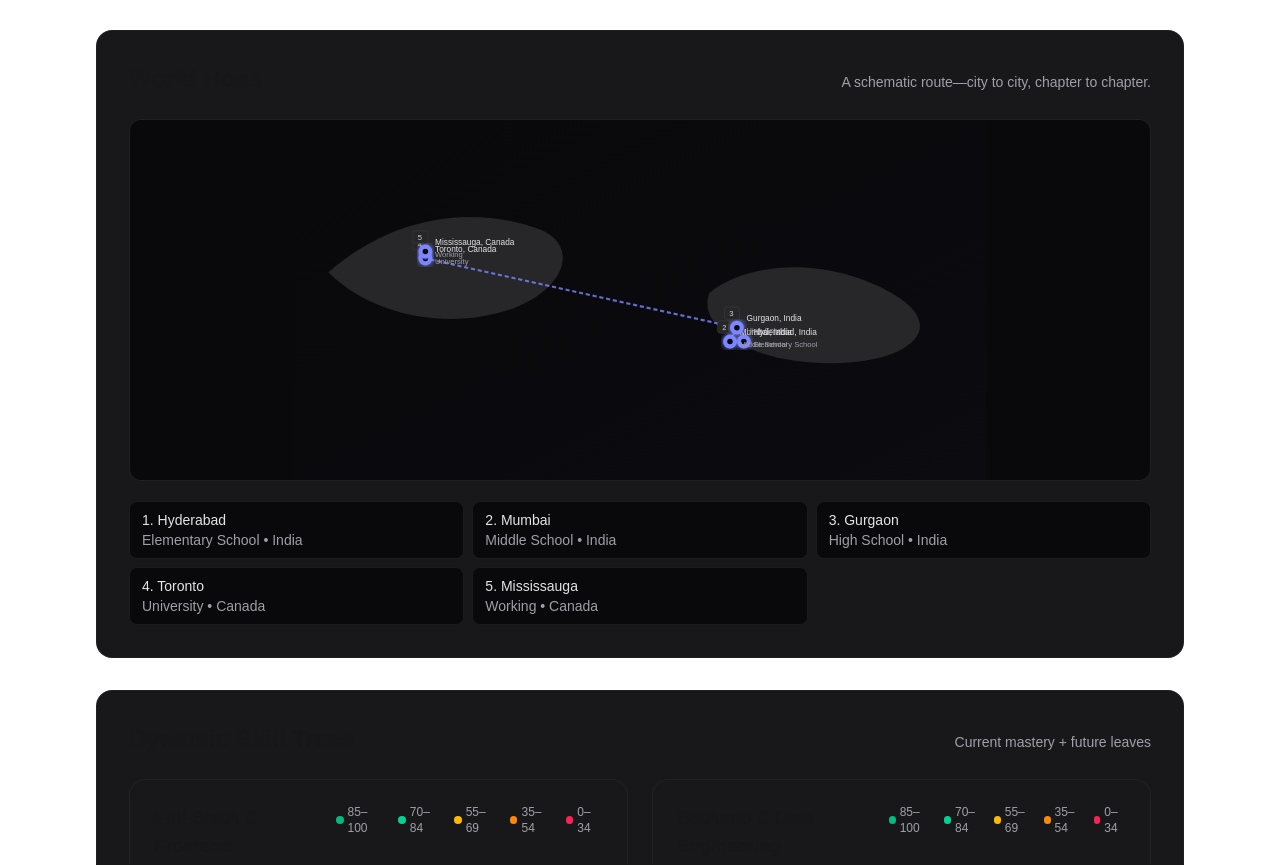
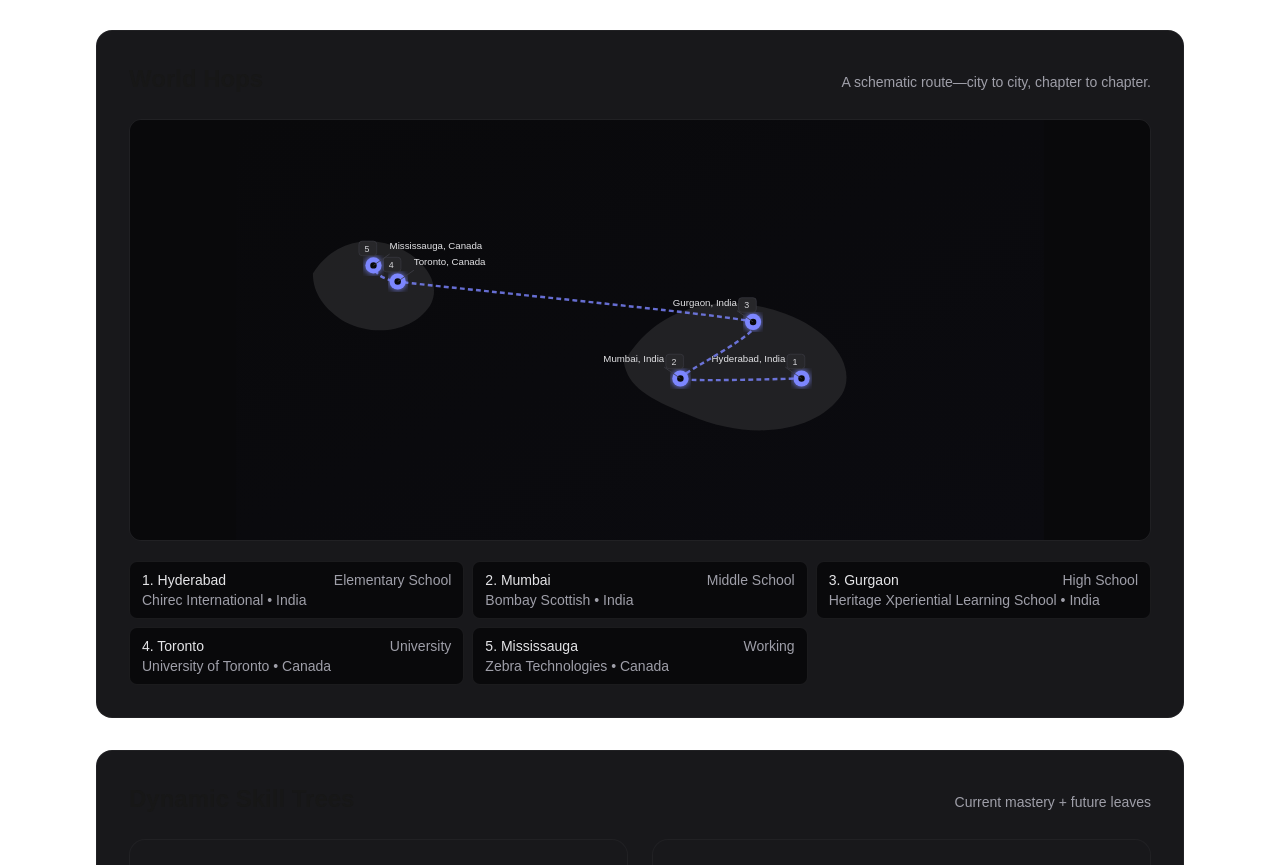
Before and after one commit to Anipreet-Chowdhury/dev-trail, a Next.js app in the folder apps/web/: page /about in a window 1280 px wide. Shown: the part 421-1286 px from the top of the page. Built offline with nearby package versions, Linux system fonts and the light colour scheme.

Commit message:
feat(web): Cleaning up the world hops section to show a cleaner route

```diff
--- a/apps/web/src/Helpers.ts
+++ b/apps/web/src/Helpers.ts
@@ -15,3 +15,52 @@ export const strokeColor = (m: number) => {
     if (m >= 35) return "stroke-orange-400";
     return "stroke-rose-500";
 };
+
+export function smoothQPath(points: Array<{ x: number; y: number }>) {
+  if (points.length < 2) return "";
+  const [p0, ...rest] = points;
+  let d = `M ${p0.x},${p0.y}`;
+  for (let i = 1; i < points.length; i++) {
+    const pPrev = points[i - 1];
+    const p = points[i];
+    const cx = (pPrev.x + p.x) / 2;
+    const cy = (pPrev.y + p.y) / 2;
+    d += ` Q ${pPrev.x},${pPrev.y} ${cx},${cy}`;
+  }
+  const last = points[points.length - 1];
+  d += ` T ${last.x},${last.y}`;
+  return d;
+}
+
+export function labelSide(x: number, width = 1000) {
+  return x < width * 0.5 ? "right" : "left";
+}
+
+export function catmullRomPath(
+  pts: Array<{ x: number; y: number }>,
+  tension = 0.6,
+): string {
+  if (pts.length === 0) return "";
+  if (pts.length === 1) return `M ${pts[0].x},${pts[0].y}`;
+  const k = (1 - tension); // blend toward straighter lines as tension↑
+  const p = pts.slice();
+
+  // duplicate endpoints for stable tangents
+  const p0 = p[0], pN = p[p.length - 1];
+  p.unshift(p0);
+  p.push(pN);
+
+  let d = `M ${p[1].x},${p[1].y}`;
+  for (let i = 1; i < p.length - 2; i++) {
+    const p0 = p[i - 1], p1 = p[i], p2 = p[i + 1], p3 = p[i + 2];
+
+    // control points (Catmull–Rom to Bézier)
+    const c1x = p1.x + ((p2.x - p0.x) * k) / 6;
+    const c1y = p1.y + ((p2.y - p0.y) * k) / 6;
+    const c2x = p2.x - ((p3.x - p1.x) * k) / 6;
+    const c2y = p2.y - ((p3.y - p1.y) * k) / 6;
+
+    d += ` C ${c1x},${c1y} ${c2x},${c2y} ${p2.x},${p2.y}`;
+  }
+  return d;
+}
--- a/apps/web/src/app/about/HopMap.tsx
+++ b/apps/web/src/app/about/HopMap.tsx
@@ -1,17 +1,22 @@
-import { Hop } from "@/types";
+// src/app/AboutMe/HopMap.tsx
 import React from "react";
+import type { Hop } from "@/types";
+import { catmullRomPath, labelSide } from "@/Helpers";
 
-export default function HopMap({ hops }: { hops: Hop[] }) {
-    const path = hops.map(h => `${h.x},${h.y}`).join(" ");
+type Props = { hops: Hop[]; width?: number; height?: number };
+
+export default function HopMap({ hops, width = 1000, height = 520 }: Props) {
+  const pathD = catmullRomPath(hops.map(({ x, y }) => ({ x, y })));
+
   return (
     <section className="rounded-2xl border border-zinc-800/60 bg-zinc-900 p-6 sm:p-8">
       <div className="flex items-baseline justify-between gap-4">
         <h2 className="text-2xl font-semibold">World Hops</h2>
         <div className="text-sm text-zinc-400">A schematic route—city to city, chapter to chapter.</div>
       </div>
+
       <div className="mt-6 overflow-hidden rounded-xl border border-zinc-800/60">
-                <svg viewBox="0 0 1000 520" className="w-full h-[360px] bg-zinc-950">
-                {/* softly hint continents: simple blobs */}
+        <svg viewBox={`0 0 ${width} ${height}`} className="w-full h-[360px] md:h-[420px] bg-zinc-950">
           <defs>
             <linearGradient id="ocean" x1="0" y1="0" x2="1" y2="1">
               <stop offset="0%" stopColor="#09090b" />
@@ -19,32 +24,51 @@ export default function HopMap({ hops }: { hops: Hop[] }) {
             </linearGradient>
             <filter id="glow">
               <feGaussianBlur stdDeviation="4" result="blur" />
-                                <feMerge>
-                                <feMergeNode in="blur" />
-                                <feMergeNode in="SourceGraphic" />
-                            </feMerge>
+              <feMerge><feMergeNode in="blur" /><feMergeNode in="SourceGraphic" /></feMerge>
             </filter>
           </defs>
-                    <rect x="0" y="0" width="1000" height="520" fill="url(#ocean)" />
-                    {/* pseudo‑continents (abstract) */}
-                    <g className="fill-zinc-800">
-                        <path d="M50 220 C 140 140, 260 120, 360 160 C 420 190, 380 260, 290 280 C 210 300, 110 280, 50 220 Z" />
-                        <path d="M600 250 C 650 210, 740 200, 820 230 C 900 260, 930 300, 880 330 C 830 360, 700 360, 640 320 C 610 300, 590 280, 600 250 Z" />
+
+          <rect x="0" y="0" width={width} height={height} fill="url(#ocean)" />
+
+          {/* abstract land blobs — path version */}
+            <g className="fill-zinc-800/80">
+            {/* India cluster */}
+            <path d="
+                M 480 300
+                C 520 230, 600 210, 680 240
+                C 735 260, 770 305, 750 340
+                C 720 385, 640 400, 560 365
+                C 510 345, 485 330, 480 300 Z" />
+            {/* GTA cluster */}
+            <path d="
+                M 95 190
+                C 120 150, 165 140, 205 160
+                C 235 175, 255 205, 240 230
+                C 220 260, 175 270, 135 250
+                C 110 235, 95 215, 95 190 Z" />
             </g>
-                    {/* route line */}
-                    <polyline points={path} className="stroke-indigo-400/80" strokeWidth={3} fill="none" strokeDasharray="6 4" />
+
+          {/* route */}
+          <path d={pathD} className="stroke-indigo-400/80" strokeWidth={3} fill="none" strokeDasharray="6 4" />
+
           {/* hops */}
-                    {hops.map((h, i) => (
+          {hops.map((h, i) => {
+            const side = labelSide(h.x, width);
+            const tx = side === "right" ? 20 : -20;
+            const anchor = side === "right" ? "start" : "end";
+            return (
               <g key={`${h.city}-${i}`}>
                 <circle cx={h.x} cy={h.y} r={10} className="fill-indigo-400" filter="url(#glow)" />
                 <circle cx={h.x} cy={h.y} r={4} className="fill-zinc-950" />
-                            <text x={h.x + 14} y={h.y - 10} className="fill-zinc-200 text-[12px] font-medium">
+
+                <line x1={h.x} y1={h.y} x2={h.x + tx} y2={h.y - 14} className="stroke-zinc-700" strokeWidth={1} />
+                <text x={h.x + tx} y={h.y - 20} className="fill-zinc-200 text-[12px] font-medium" textAnchor={anchor}>
                   {h.city}, {h.country}
                 </text>
-                            <text x={h.x + 14} y={h.y + 8} className="fill-zinc-400 text-[11px]">
-                                {h.label}{h.year ? ` • ${h.year}` : ""}
-                            </text>
-                        {/* step index */}
+                {/* <text x={h.x + tx} y={h.y - 6} className="fill-zinc-400 text-[11px]" textAnchor={anchor}>
+                  {h.label} • {h.name}
+                </text> */}
+
                 <g>
                   <rect x={h.x - 18} y={h.y - 30} rx={4} ry={4} width={22} height={18} className="fill-zinc-800 stroke-zinc-700/70" />
                   <text x={h.x - 8} y={h.y - 17} className="fill-zinc-300 text-[11px]" textAnchor="middle">
@@ -52,17 +76,19 @@ export default function HopMap({ hops }: { hops: Hop[] }) {
                   </text>
                 </g>
               </g>
-                    ))}
+            );
+          })}
         </svg>
       </div>
+
       <ol className="mt-5 grid gap-2 sm:grid-cols-2 lg:grid-cols-3 text-sm">
         {hops.map((h, i) => (
           <li key={i} className="rounded-lg border border-zinc-800/60 bg-zinc-950 px-3 py-2">
             <div className="flex items-center justify-between">
               <span className="font-medium text-zinc-200">{i + 1}. {h.city}</span>
-                            <span className="text-zinc-400">{h.year ?? ""}</span>
+              <span className="text-zinc-400">{h.label}</span>
             </div>
-                        <div className="text-zinc-400">{h.label} • {h.country}</div>
+            <div className="text-zinc-400">{h.name} • {h.country}</div>
           </li>
         ))}
       </ol>
--- a/apps/web/src/data/aboutme.ts
+++ b/apps/web/src/data/aboutme.ts
@@ -1,11 +1,11 @@
 import { Hop, SkillTree } from "@/types";
 
 export const Hops: Hop[] = [
-    { city: "Hyderabad",label: "Elementary School",name: "Chirec International",country: "India",x: 650,y: 320},
-    { city: "Mumbai",label: "Middle School",name: "Bombay Scottish",country: "India",x: 630,y: 320},
-    { city: "Gurgaon",label: "High School",name: "Heritage Xperiential Learning School",country: "India",x: 640,y: 300},
-    { city: "Toronto",label: "University",name: "University of Toronto",country: "Canada",x: 190,y: 200},
-    { city: "Mississauga",label: "Working",name: "Zebra Technologies",country: "Canada",x: 190,y: 190},
+    { city: "Hyderabad",label: "Elementary School",name: "Chirec International",country: "India",x: 700,y: 320},
+    { city: "Mumbai",label: "Middle School",name: "Bombay Scottish",country: "India",x: 550,y: 320},
+    { city: "Gurgaon",label: "High School",name: "Heritage Xperiential Learning School",country: "India",x: 640,y: 250},
+    { city: "Toronto",label: "University",name: "University of Toronto",country: "Canada",x: 200,y: 200},
+    { city: "Mississauga",label: "Working",name: "Zebra Technologies",country: "Canada",x: 170,y: 180},
 ];
 
 
```
Also changed, not shown: apps/web/src/types.ts (line endings or trailing spaces). Lines whose indentation alone changed are shown as unchanged.
